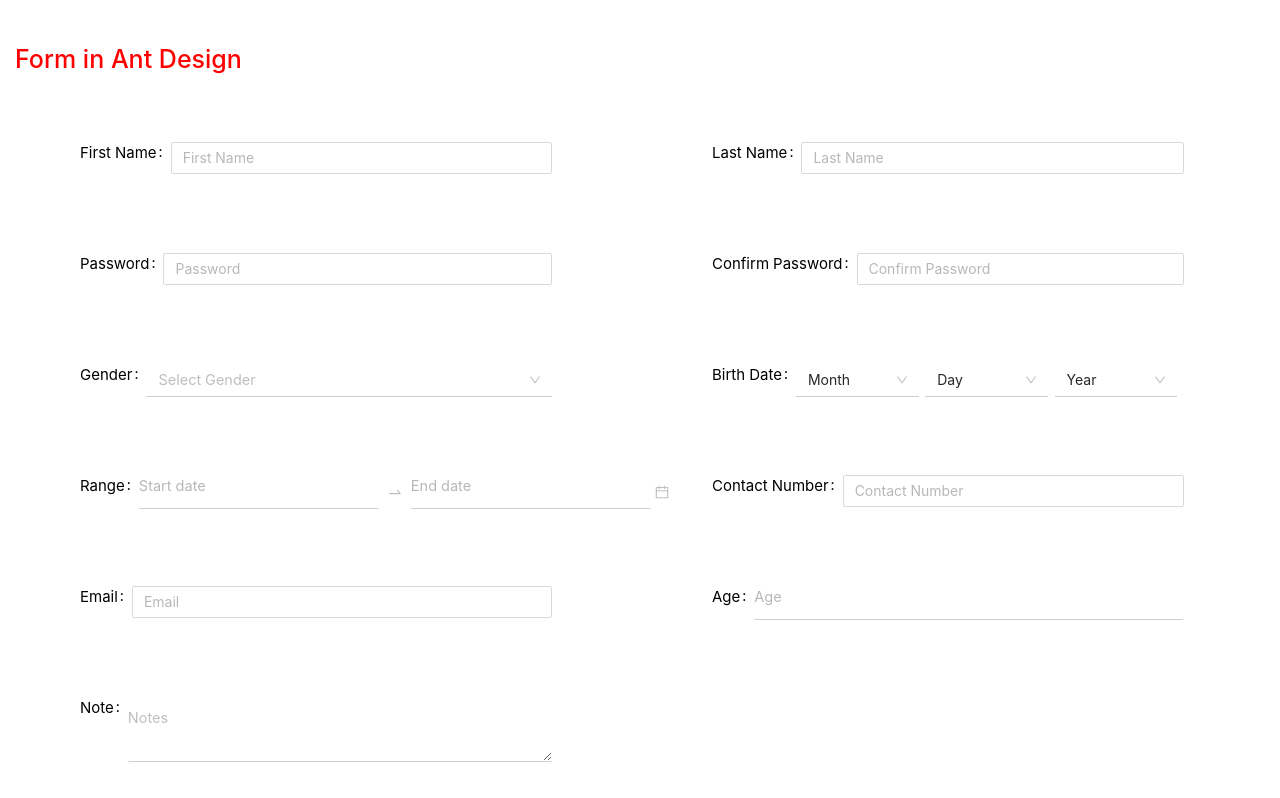
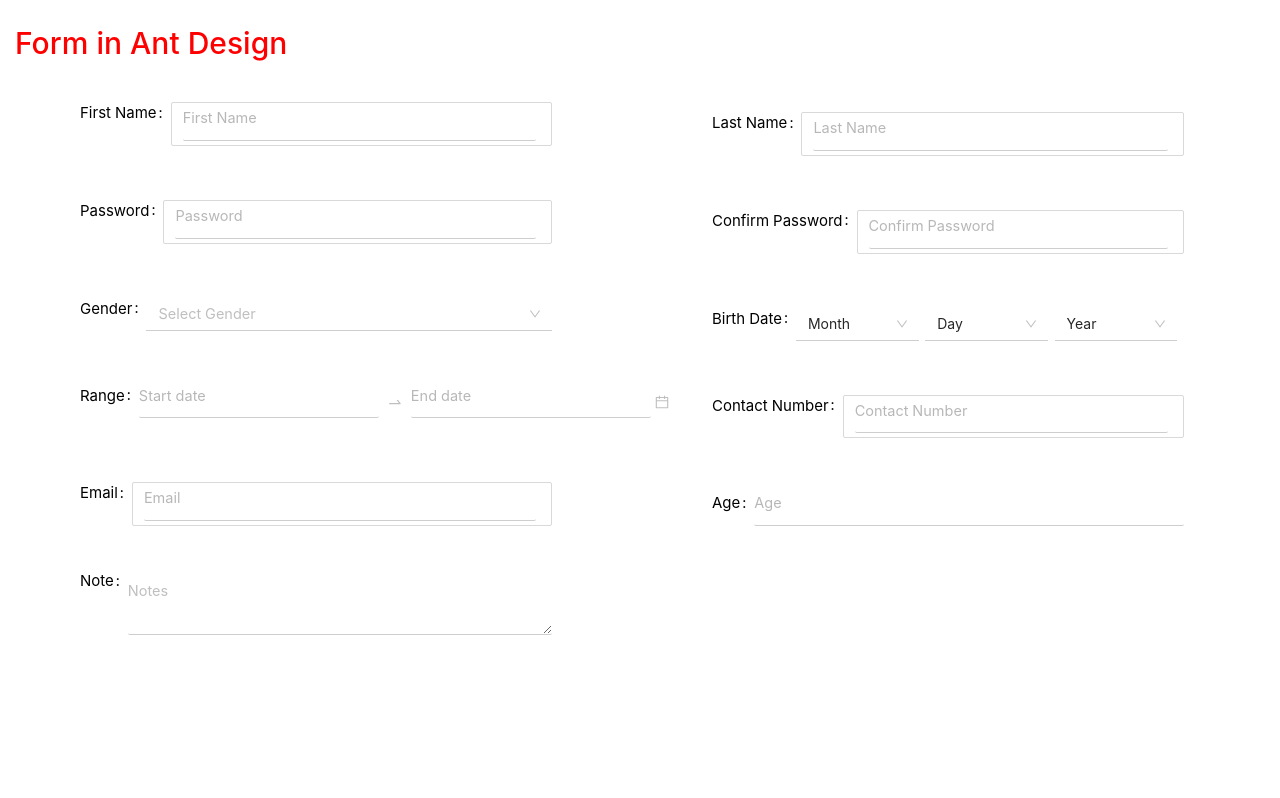
Before and after one commit to Gagandeep-Kaur-01/Ant_Design, a React app: page / in a window 1280 px wide. Built offline with nearby package versions, Linux system fonts and the light colour scheme.

Commit message:
updated css properties

```diff
--- a/src/components/setting/Forms.css
+++ b/src/components/setting/Forms.css
@@ -1,18 +1,18 @@
 .topHeading{
     margin-left: 15px;
-    margin-top: 40px;
     color: red;
-    font-size: 25px;
+    font-size: 30px;
+    padding-top: 20px;
 }
 .appForm .appFormStyle .ant-col-md-12:nth-child(1){
     padding-right: 5rem;
     padding-left: 5rem;
-    padding-top: 50px;
+    padding-top: 20px;
 }
 .appForm .appFormStyle .ant-col-md-12:nth-child(2){
     padding-left: 5rem;
     padding-right: 5rem;
-    padding-top: 50px;
+    padding-top: 30px;
 }
 .appFormStyle label {
     position: relative;
@@ -20,11 +20,11 @@
     /* top: 10px; */
     font-size: 15px;
     color: black;
-    margin: 0 0 4px 0;
+    margin: 0 0 10 0;
     display: inline-block;
     line-height: 20px;
 }
-.appFormStyle input{
+.appForm .appFormStyle input {
     background: none;
     border: none;
     border-bottom: 1px solid #CECECE;
@@ -71,6 +71,8 @@
     color: inherit;
     opacity: 0.33;
 }
+
+
 /*.appForm .appFormStyle .ant-select-selection {*/
   .select{
     background: none;
@@ -90,20 +92,20 @@
     -webkit-box-shadow: none;
     box-shadow: none!important;
 }
-    /*.birth{
+.birth{
     text-align: left;
     border-bottom: 1px solid #CECECE;
     border: none;
     padding:0%;
     width: 620px ;
-    }*/
+}
 /*.appForm .appFormStyle .ant-calendar-picker-input.ant-input .ant-calendar-range-picker-separator input {*/
 .range{
     text-align: left;
     border-bottom: 1px solid #CECECE;
     border: none;
     padding:0%;
-    width: 530px ;
+    width: 530px;
 }
 .range:focus{
     text-align: left;
@@ -135,3 +137,26 @@
     margin-bottom: 0px;
     height: 55px;
 }
+
+
+
+/*
+@media (max-width: 767px) {
+    .appForm > .ant-row {
+        margin-left: 0!important;
+        margin-right: 0!important;
+    }
+    .appForm .appFormStyle .ant-col-md-12:nth-child(1){
+        padding-right: 0rem;
+    }
+
+    .appForm .appFormStyle .ant-col-md-12:nth-child(2){
+        padding-left: 0rem;
+    }
+}
+
+@media  (min-width: 768px) and (max-width: 991px){
+    .appForm .appFormStyle .ant-col-md-12{
+        padding: 0 15px !important;
+    }
+}*/
```
Lines whose indentation alone changed are shown as unchanged.
